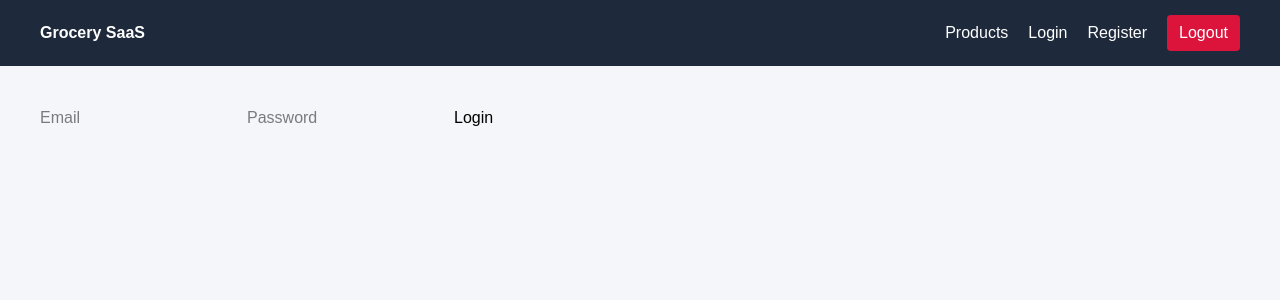
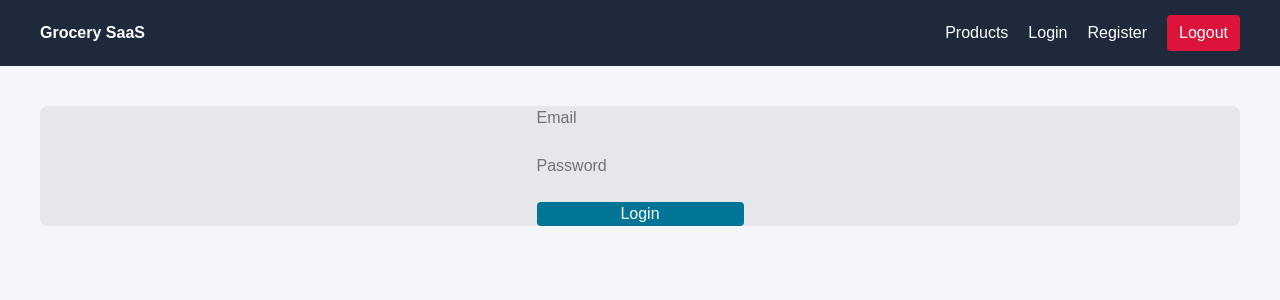
Before and after one commit to Navdeepbhatt08/Fresh-Basket-Grocery-App, a React app in the folder frontend/: page /login in a window 1280 px wide. Shown: the top 300 px of the page. Built offline with nearby package versions, Linux system fonts and the light colour scheme; the HTML template or start-up script is replaced by a standard one.

Commit message:
Git Commit Saved

```diff
--- a/frontend/src/pages/Login.jsx
+++ b/frontend/src/pages/Login.jsx
@@ -12,10 +12,10 @@ export default function Login() {
   }
 
   return (
-    <div>
-      <input placeholder="Email" onChange={e => setEmail(e.target.value)} />
-      <input type="password" placeholder="Password" onChange={e => setPassword(e.target.value)} />
-      <button onClick={login}>Login</button>
+    <div className=" bg-gray-200 rounded-lg w-[100%]  drop-shadow-black justify-center grid ">
+      <input placeholder="Email" onChange={e => setEmail(e.target.value)} /> <br />
+      <input type="password" placeholder="Password" onChange={e => setPassword(e.target.value)} /><br/>
+      <button className=" bg-cyan-700 text-white rounded " onClick={login}>Login</button>
     </div>
   )
 }
```
